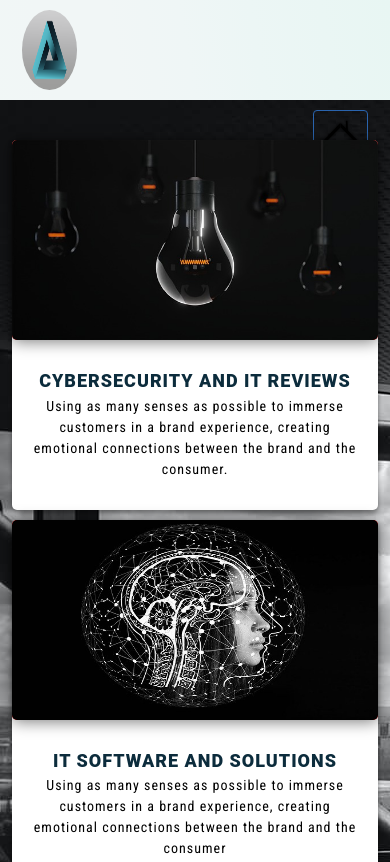
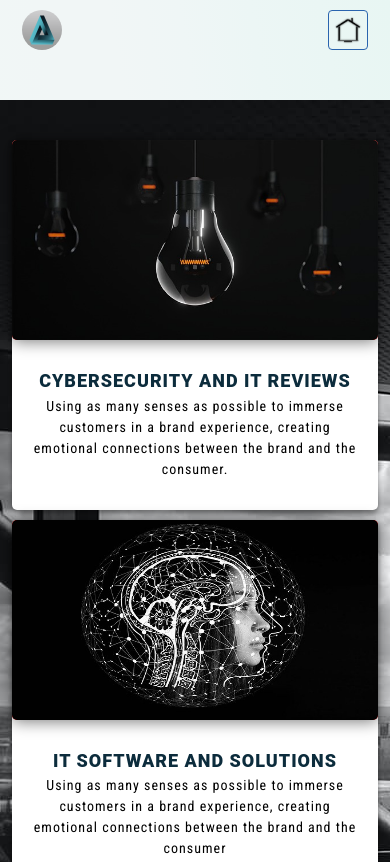
Before and after one commit to enockabere/Sy-Intelli, a plain HTML site: page index.html in a window 390 px wide. Shown: the top 862 px of the page. Drawn offline with nearby package versions, Linux system fonts and the light colour scheme.

Commit message:
make it responsive

```diff
--- a/css/style.css
+++ b/css/style.css
@@ -9,21 +9,39 @@ body{
   height: 100px;
 }
 .logo{
-  height: 80px;
-  width: 15%;
+  height: 70px;
+  width: 5%;
   float:left;
   border-radius: 50%;
   margin:10px;
 }
 /*home button image style*/
 .log{
-  height: 80px;
-  width: 15%;
+  height: 70px;
+  width: 5%;
   float:right;
   border-radius: 4px;
   padding: 5px;
    border: 1px solid #2a64ae;
   margin:10px;
+}
+@media (max-width:767px) {
+  .log {
+    height: 40px;
+    width: 40px;
+    float:right;
+    border-radius: 4px;
+    padding: 5px;
+    border: 1px solid #2a64ae;
+    margin:10px;
+  }
+  .logo{
+    height: 40px;
+    width: 40px;
+    float:left;
+    border-radius: 50%;
+    margin:10px;
+  }
 }
 /*----  Main Style  ----*/
 #cards_landscape_wrap-2{
--- a/index.html
+++ b/index.html
@@ -22,10 +22,8 @@
     <section class="top">
       <div class="container">
         <div class="row">
-          <div class="col-xs-12 col-md-6">
+          <div class="col-xs-12 col-sm-12 col-md-12 col-lg-12">
             <img class="logo" src="img/l1.png" alt="captivate africa">
-          </div>
-          <div class="col-md-6">
             <a href="#">
               <img class="log" src="img/h3.png" alt="captivate africa">
             </a>
@@ -132,7 +130,7 @@
             <a href="#" class="fa fa-instagram"></i></a>
           </div>
         </div>
-        <p class="copyright">Company Name © 2018</p>
+        <p class="copyright">Sy-Intelli Consulting © 2021</p>
       </div>
   </section>
   </body>
```
